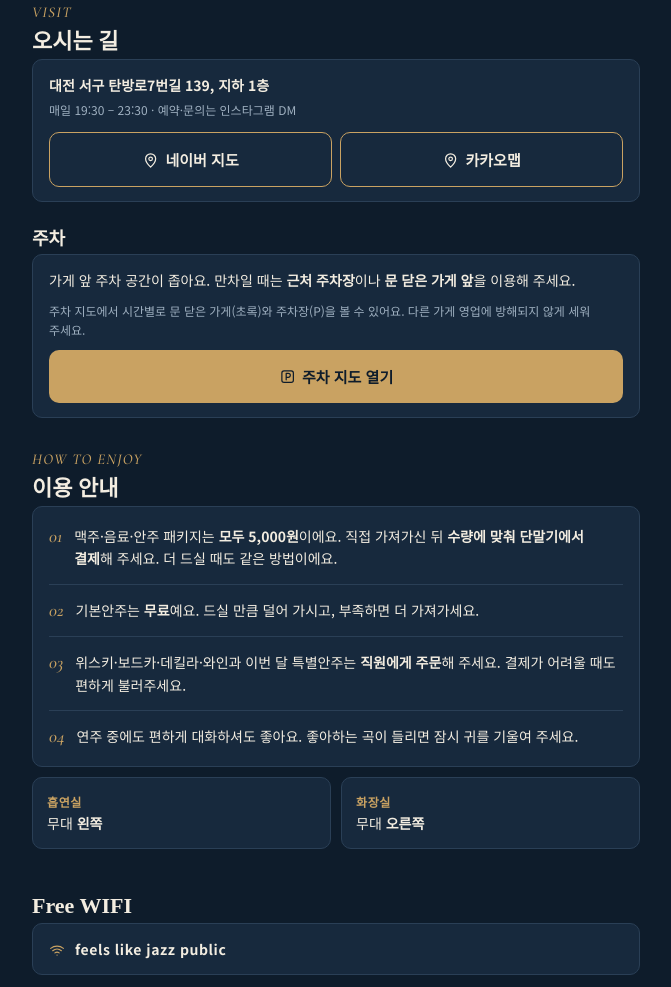
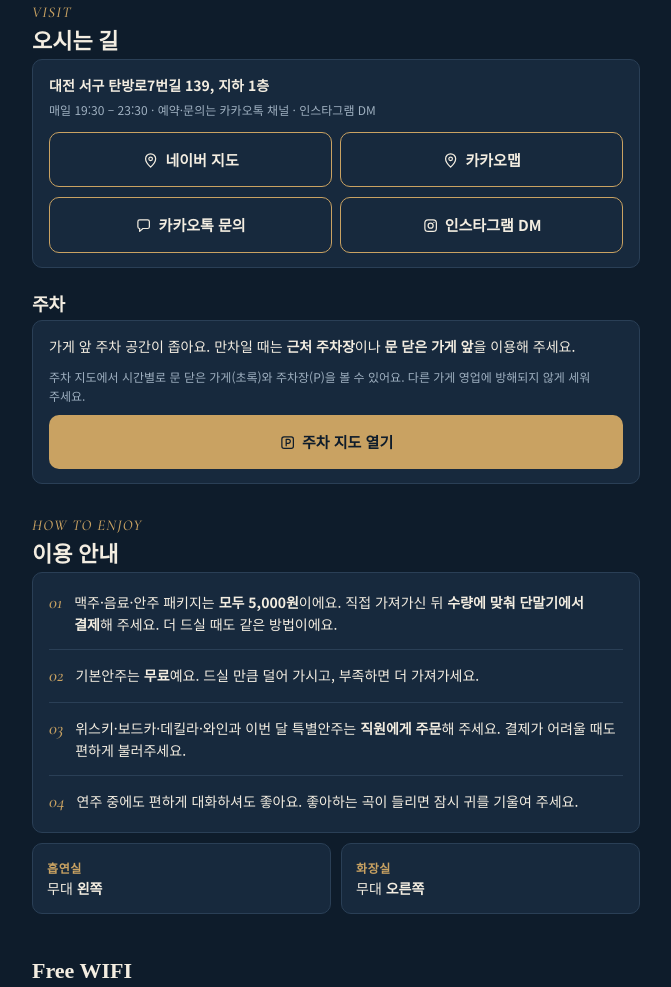
Before and after one commit to kuuki84/feelslikejazz-menu, a plain HTML site: page index.html in a window 1280 px wide. Shown: the part 3364-4351 px from the top of the page, without its empty margins (304-975 px from the left). Drawn offline with nearby package versions, Linux system fonts and the light colour scheme; a web font is replaced by a local one.

Commit message:
카카오톡 채널·채팅 문의 링크 추가
Co-Authored-By: Claude Fable 5.2 <noreply@anthropic.com>

```diff
--- a/content.json
+++ b/content.json
@@ -106,7 +106,7 @@
     },
     {
       "q": "예약할 수 있나요?",
-      "a": "인스타그램 DM(@feelslike_jazz)으로 날짜와 인원을 알려주세요."
+      "a": "카카오톡 채널이나 인스타그램 DM(@feelslike_jazz)으로 날짜와 인원을 알려주세요."
     },
     {
       "q": "주차는 어디에 하나요?",
--- a/index.html
+++ b/index.html
@@ -15,7 +15,7 @@
  "url":"https://feelslikejazz.co.kr/","image":"https://feelslikejazz.co.kr/photos/og.jpg",
  "address":{"@type":"PostalAddress","streetAddress":"탄방로7번길 139 지하 1층","addressLocality":"대전광역시 서구","addressCountry":"KR"},
  "openingHoursSpecification":[{"@type":"OpeningHoursSpecification","dayOfWeek":["Monday","Tuesday","Wednesday","Thursday","Friday","Saturday","Sunday"],"opens":"19:30","closes":"23:30"}],
- "sameAs":["https://instagram.com/feelslike_jazz","https://www.facebook.com/feelslikejazz","https://place.map.kakao.com/647368140"]}
+ "sameAs":["https://instagram.com/feelslike_jazz","https://www.facebook.com/feelslikejazz","https://place.map.kakao.com/647368140","https://pf.kakao.com/_ESsxeX"]}
 </script>
 <meta name="theme-color" content="#0e1c2b">
 <link rel="icon" href="favicon.svg" type="image/svg+xml">
@@ -290,10 +290,14 @@
     <h2>오시는 길</h2>
     <div class="card" style="padding:14px 16px;font-size:14px;line-height:1.7">
       <b>대전 서구 탄방로7번길 139, 지하 1층</b><br>
-      <span class="small" style="margin:0" id="visitHours">매일 19:30 – 23:30 · 예약·문의는 인스타그램 DM</span>
+      <span class="small" style="margin:0" id="visitHours">매일 19:30 – 23:30 · 예약·문의는 카카오톡 채널 · 인스타그램 DM</span>
       <div class="maps">
         <a class="btn line" href="https://map.naver.com/p/search/%EB%8C%80%EC%A0%84%20%EC%84%9C%EA%B5%AC%20%ED%83%84%EB%B0%A9%EB%A1%9C7%EB%B2%88%EA%B8%B8%20139" target="_blank" rel="noopener" data-ic="pin">네이버 지도</a>
         <a class="btn line" href="https://place.map.kakao.com/647368140" target="_blank" rel="noopener" data-ic="pin">카카오맵</a>
+      </div>
+      <div class="maps">
+        <a class="btn line" href="https://pf.kakao.com/_ESsxeX/chat" target="_blank" rel="noopener" data-ic="chat">카카오톡 문의</a>
+        <a class="btn line" href="https://instagram.com/feelslike_jazz" target="_blank" rel="noopener" data-ic="insta">인스타그램 DM</a>
       </div>
     </div>
     <h3 class="h3">주차</h3>
@@ -315,7 +319,7 @@
   <div class="brand">FEELS LIKE JAZZ</div>
   기분이 재즈 · 대전 서구 탄방로7번길 139, 지하 1층<br>
   <span id="footHours">매일 19:30 – 23:30 · 연주 1부 20:00 · 2부 21:30</span><br>
-  예약·문의 <a href="https://instagram.com/feelslike_jazz" target="_blank" rel="noopener" data-ic="insta">Instagram @feelslike_jazz</a><br>
+  예약·문의 <a href="https://instagram.com/feelslike_jazz" target="_blank" rel="noopener" data-ic="insta">Instagram @feelslike_jazz</a> · <a href="https://pf.kakao.com/_ESsxeX" target="_blank" rel="noopener" data-ic="chat">카카오톡 채널</a><br>
   <a class="admin" href="./admin/" rel="nofollow">관리자</a>
 </footer>
 
@@ -379,7 +383,7 @@ const DEFAULTS = {
     { q:"재즈를 잘 몰라도 괜찮나요?", a:"네, 괜찮아요. 편하게 들으면서 술 한 잔과 이야기를 나누시면 돼요." },
     { q:"공연은 언제 하나요?", a:"매일 1부 20:00, 2부 21:30이에요. 그날 라인업은 위 「공연 일정」과 인스타그램에서 알려드려요." },
     { q:"신청곡은 어떻게 하나요?", a:"테이블에 있는 QR을 찍으면 「신청곡 · 채팅」이 나와요. 와이파이 없이 데이터로도 열리고, 신청한 곡과 한마디가 프로젝터 화면에 떠요." },
-    { q:"예약할 수 있나요?", a:"인스타그램 DM(@feelslike_jazz)으로 날짜와 인원을 알려주세요." },
+    { q:"예약할 수 있나요?", a:"카카오톡 채널이나 인스타그램 DM(@feelslike_jazz)으로 날짜와 인원을 알려주세요." },
     { q:"주차는 어디에 하나요?", a:"가게 앞이 좁아서 근처 주차장이나 문 닫은 가게 앞을 이용해 주세요. 「주차 지도」에서 시간별로 볼 수 있어요." }
   ],
   live: [],
@@ -467,6 +471,7 @@ const ICON_PATH={
   glass:'<path d="M7 3h10l-1 6a4 4 0 0 1-8 0L7 3zM12 13v8M8 21h8"/>',
   parking:'<rect x="4" y="4" width="16" height="16" rx="3"/><path d="M10 16.5V7.5h3a2.75 2.75 0 0 1 0 5.5h-3"/>',
   insta:'<rect x="4" y="4" width="16" height="16" rx="4.5"/><circle cx="12" cy="12" r="3.5"/><circle cx="16.6" cy="7.4" r=".9" fill="currentColor" stroke="none"/>',
+  chat:'<path d="M4 6.5A2.5 2.5 0 0 1 6.5 4h11A2.5 2.5 0 0 1 20 6.5v7a2.5 2.5 0 0 1-2.5 2.5H11l-4.5 4v-4A2.5 2.5 0 0 1 4 13.5v-7z"/>',
   bell:'<path d="M6 16V11a6 6 0 0 1 12 0v5l1.5 2h-15L6 16zM10 21h4"/>',
 };
 const icon=n=>`<svg class="ic" viewBox="0 0 24 24" fill="none" stroke="currentColor" stroke-width="1.7" stroke-linecap="round" stroke-linejoin="round" aria-hidden="true">${ICON_PATH[n]||''}</svg>`;
@@ -486,7 +491,7 @@ $('artistList').innerHTML=ARTISTS.map(a=>`<div class="artist">
   ${/^photos\/[\w.\-]+$/.test(a.photo||'')?`<img class="ph" src="${esc(a.photo)}" alt="${esc(a.name)}" loading="lazy">`:`<div class="ph" aria-hidden="true">${esc(String(a.name).trim().charAt(0))}</div>`}
   <div><div class="n">${esc(a.name)}</div>${a.role?`<div class="r">${esc(a.role)}</div>`:''}${a.bio?`<div class="bio">${br(a.bio)}</div>`:''}</div></div>`).join('');
 $('artists').hidden=!ARTISTS.length;
-$('visitHours').textContent=`매일 ${HOURS.open} – ${HOURS.close} · 예약·문의는 인스타그램 DM`;
+$('visitHours').textContent=`매일 ${HOURS.open} – ${HOURS.close} · 예약·문의는 카카오톡 채널 · 인스타그램 DM`;
 $('footHours').textContent=`매일 ${HOURS.open} – ${HOURS.close} · 연주 ${SETS_TEXT}`;
 /* 사진을 누르면 크게 보기 */
 const lb=$('lightbox');
```
